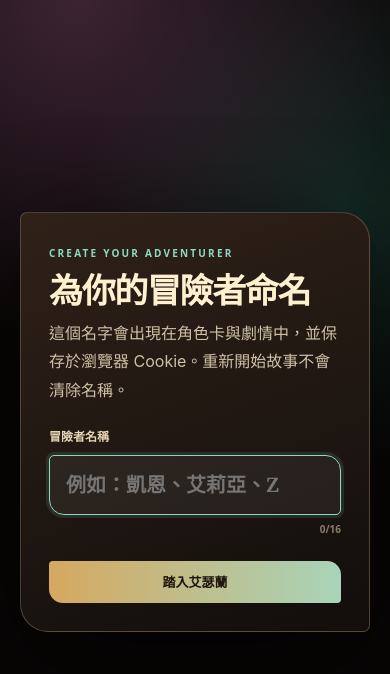
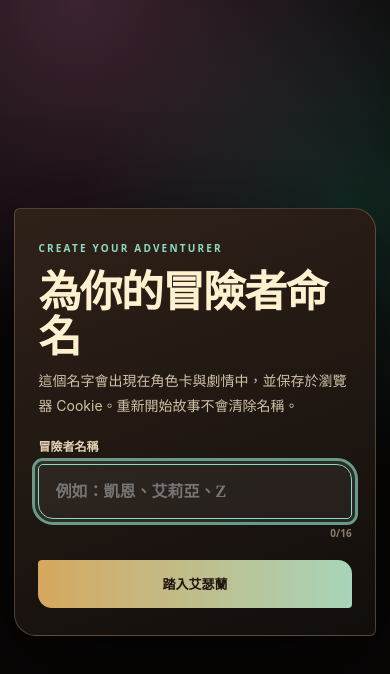
Before and after one commit to 2lll5/AutoRPG, a Next.js app: page / in a window 390 px wide. Shown: the top 674 px of the page. Built offline with nearby package versions, Linux system fonts and the light colour scheme.

Commit message:
feat: apply responsive styles to game

```diff
--- a/app/page.js
+++ b/app/page.js
@@ -1,5 +1,11 @@
 import NamedGame from "../components/NamedGame";
+import ResponsiveStyles from "../components/ResponsiveStyles";
 
 export default function Home() {
-  return <NamedGame />;
+  return (
+    <>
+      <NamedGame />
+      <ResponsiveStyles />
+    </>
+  );
 }
```
